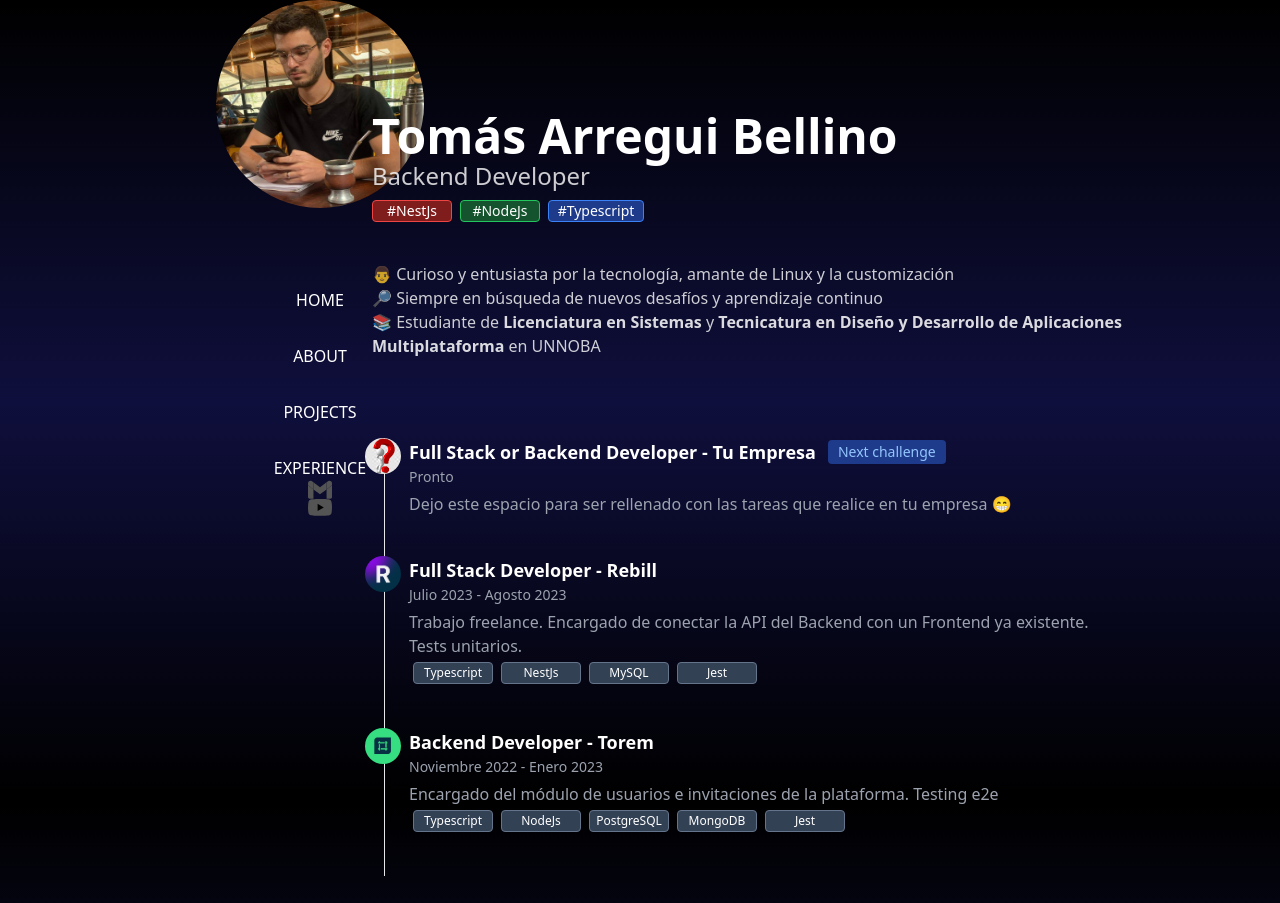
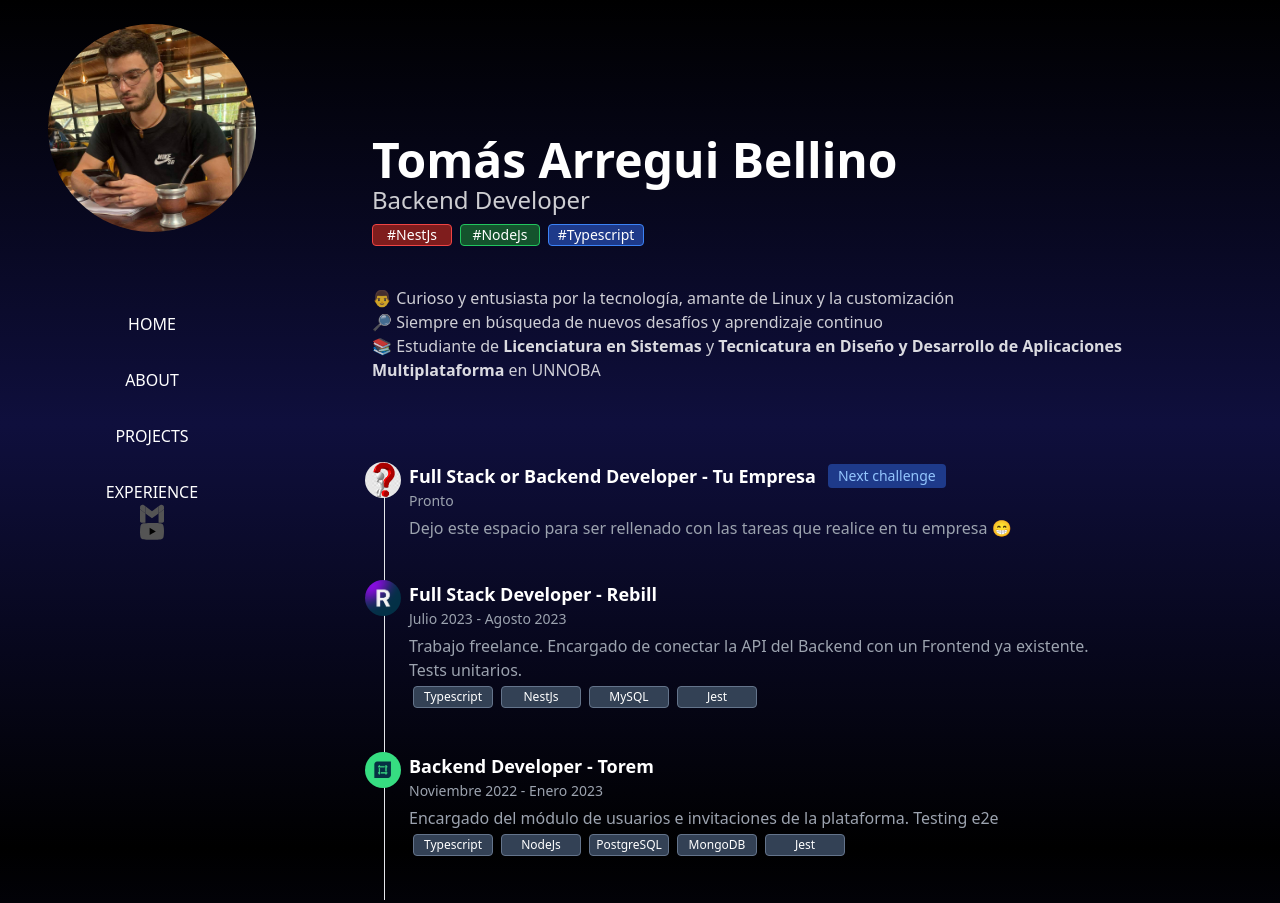
Before and after one commit to noisyBrain/portfolio, an Astro site: page / in a window 1280 px wide. Shown: the top 903 px of the page. Built offline with nearby package versions, Linux system fonts and the light colour scheme; Astro itself is replaced by a stand-in of ours.

Commit message:
refactor: deleted unnecessary classes

```diff
--- a/src/layouts/Layout.astro
+++ b/src/layouts/Layout.astro
@@ -18,8 +18,8 @@ const { title } = Astro.props;
 		<meta name="generator" content={Astro.generator} />
 		<title>{title}</title>
 	</head>
-  <body class="w-full h-auto px-48 bg-gradient-to-b from-[#000] via-[#0f0f3d] to-black">
-    <div class="w-full h-screen flex">
+  <body class="w-full p-6 h-auto bg-gradient-to-b from-[#000] via-[#0f0f3d] to-black">
+    <div class="min-w-full h-screen">
       <Header />
       <slot />
     </div>
```
